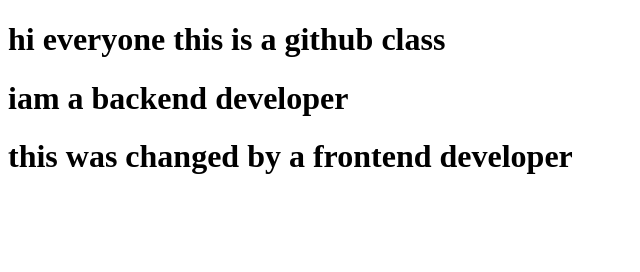
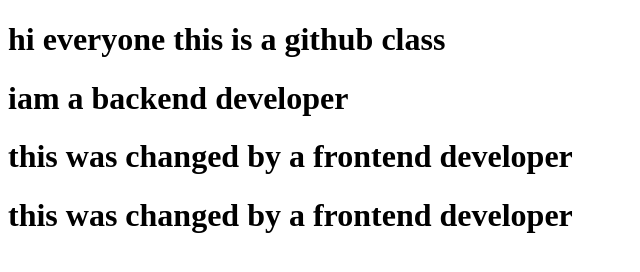
Before and after one commit to uthran/dummy, a plain HTML site: page index.html in a window 1280 px wide. Shown: the whole page, without its empty margins (0-640 px from the left). Drawn offline with Linux system fonts and the light colour scheme.

Commit message:
fix:new line added 2nd line

```diff
--- a/index.html
+++ b/index.html
@@ -9,5 +9,6 @@
     <h1>hi everyone this is a github class</h1>
     <h1>iam a backend developer</h1>
     <h1>this was changed by a frontend developer</h1>
+     <h1>this was changed by a frontend developer</h1>
 </body>
 </html>
```
